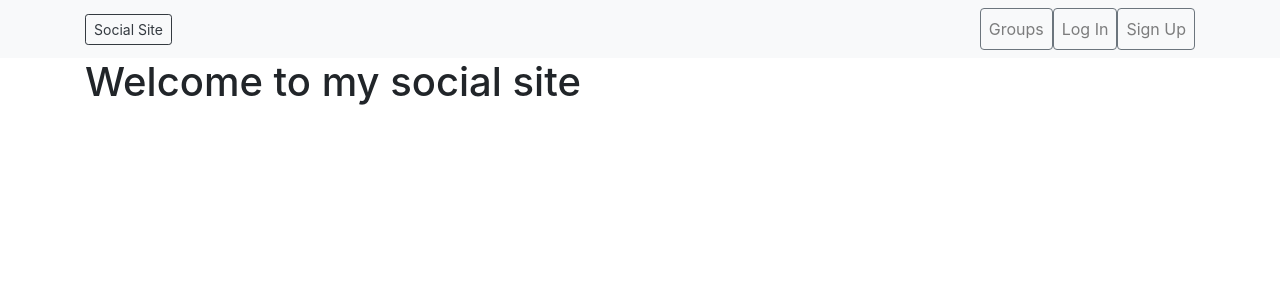
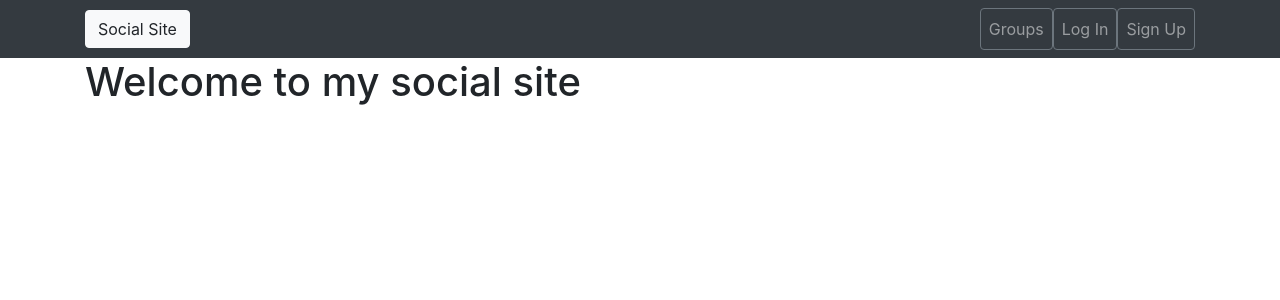
Before and after one commit to JaworskiAleksander/simple_social, a Django app: page / in a window 1280 px wide. Shown: the top 300 px of the page. Run offline with Django 3.2, Linux system fonts and the light colour scheme; some libraries are stand-ins or nearby versions.

Commit message:
change navbar color scheme

```diff
--- a/simplesocial/templates/base.html
+++ b/simplesocial/templates/base.html
@@ -24,9 +24,9 @@
 
 </head>
 <body>
-    <nav class="navbar navbar-expand-lg navbar-light bg-light">
+    <nav class="navbar navbar-expand-lg navbar-dark bg-dark">
         <div class="container">
-            <a class="btn btn-outline-dark btn-sm" href="{% url 'homepage' %}">Social Site</a>
+            <a class="btn btn-light" href="{% url 'homepage' %}">Social Site</a>
             <button class="navbar-toggler" type="button" data-toggle="collapse" data-target="#navbarNav" aria-controls="navbarNav" aria-expanded="false" aria-label="Toggle navigation">
                 <span class="navbar-toggler-icon"></span>
             </button>
```
